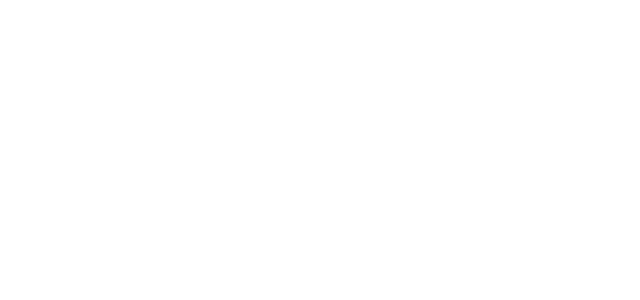
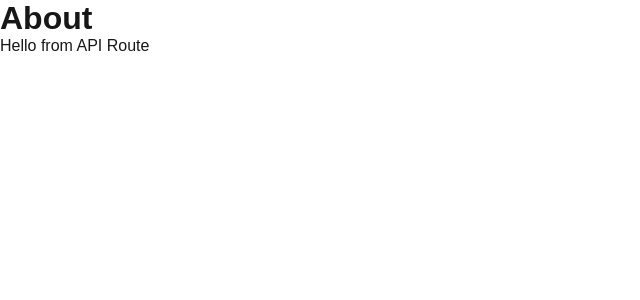
Before and after one commit to dogadoga/next-playground, a Next.js app: page /about in a window 1280 px wide. Shown: the top 300 px of the page, without its empty margins (0-640 px from the left). Built offline with nearby package versions, Linux system fonts and the light colour scheme.

Commit message:
feat: api/hello のクライアント側実装

```diff
--- a/app/about/page.tsx
+++ b/app/about/page.tsx
@@ -1,7 +1,20 @@
+"use client";
+import { useEffect, useState } from "react";
+
 export default function About() {
+  const [message, setMessage] = useState("loading...");
+
+  useEffect(() => {
+    fetch("/api/hello")
+      .then((r) => r.json()) // fetch のレスポンスrをjson()に変換
+      .then((d) => setMessage(d.message)) // jsonをstate更新関数setMessageに渡す
+      .catch(() => setMessage("error")); // fetchやJSON変換で失敗した場合エラーメッセージを表示
+  }, []);
+
   return (
     <main>
-
+      <h1>About</h1>
+      <p>{message}</p>
     </main>
   );
 }
--- a/app/page.tsx
+++ b/app/page.tsx
@@ -1,4 +1,4 @@
-"use client";
+"use client"; // このファイルがクライアントサイドであることを明示(デフォルトはサーバーコンポーネントになる)
 
 import { useState } from "react";
 import Link from "next/link";
```
Also changed, not shown: 1 other file (tests, documents, lock files or other folders).
